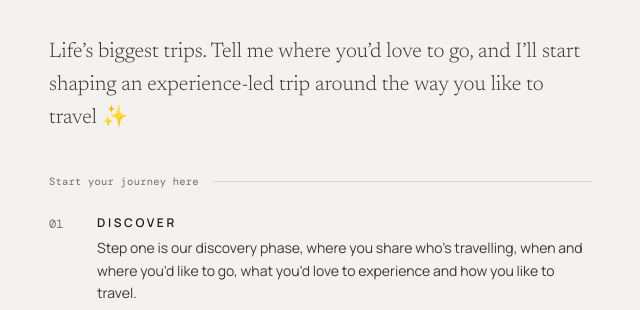
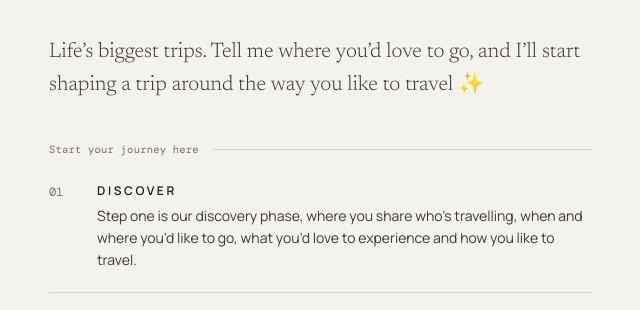
Before and after one commit to HelloSaskio/discover, a plain HTML site: page docs/index.html in a window 1280 px wide. Shown: the part 151-461 px from the top of the page, without its empty margins (319-959 px from the left). Drawn offline with nearby package versions, Linux system fonts and the light colour scheme; a web font is replaced by a local one.

Commit message:
Homepage intro: remove 'an experience-led' (now 'shaping a trip')
Co-Authored-By: Claude Opus 5.5 <noreply@anthropic.com>
Claude-Session: https://claude.ai/code/session_01HKRbLzxRiZnhRG7Bc3LRst

```diff
--- a/docs/index.html
+++ b/docs/index.html
@@ -205,7 +205,7 @@ function home(){
     ['Connect','I’ll be in touch, using your preferred method of contact.']];
   return `<div class="home">
     <div class="brand">${W}<div class="eyebrow">Experience led travel</div></div>
-    <p class="intro">Life’s biggest trips. Tell me where you’d love to go, and I’ll start shaping an experience-led trip around the way you like to <span class="nw">travel&nbsp;✨</span></p>
+    <p class="intro">Life’s biggest trips. Tell me where you’d love to go, and I’ll start shaping a trip around the way you like to <span class="nw">travel&nbsp;✨</span></p>
     <div class="stages-title"><span class="eyebrow type">Start your journey here</span></div>
     ${stages.map((s,i)=>`<div class="stage"><div class="n">0${i+1}</div><div><h3>${s[0]}</h3><p>${s[1]}</p></div></div>`).join('')}
     <div class="cta-wrap"><button class="primary" data-go="form">Discover now</button>
```
